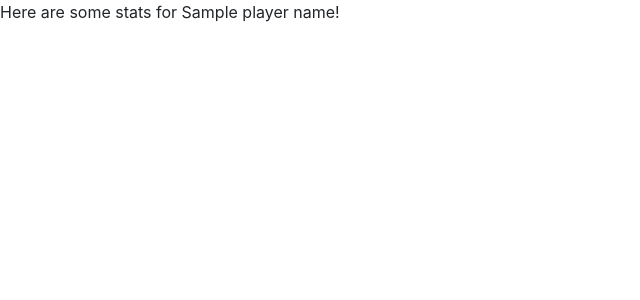
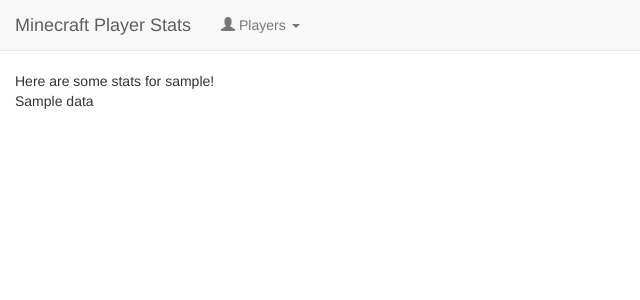
Before and after one commit to infinitewarp/minecraft-player-stats, a Flask app: template app/templates/player.html in a window 1280 px wide. Shown: the top 300 px of the page, without its empty margins (0-640 px from the left). Run offline with Flask 2, Linux system fonts and the light colour scheme; the template is opened without the code that fills it: most values are stand-ins (such as "Sample title", 1, 10 or a date in 2020); some libraries are stand-ins or nearby versions.

Commit message:
update player page to use standard navbar, remove ajax player data loading

```diff
--- a/app/static/js/main.js
+++ /dev/null
@@ -1,7 +0,0 @@
-playerData = null;
-function loadPlayerData(playerName) {
-    $.getJSON("/player/" + playerName + ".json", function(data) {
-        playerData = data;
-        $("#data").text(JSON.stringify(playerData));
-    });
-}
--- a/app/templates/navbar.html
+++ b/app/templates/navbar.html
@@ -8,7 +8,7 @@
                 <span class="icon-bar"></span>
                 <span class="icon-bar"></span>
             </button>
-            <a class="navbar-brand" href="">Minecraft Player Stats</a>
+            <a class="navbar-brand" href="/">Minecraft Player Stats</a>
         </div>
         <div class="navbar-collapse collapse">
             <ul class="nav navbar-nav">
--- a/app/templates/player.html
+++ b/app/templates/player.html
@@ -1,11 +1,8 @@
 {% extends "layout.html" %}
-{% block title %}{{player_name}} Stats{% endblock %}
-{% block navbar %}{% endblock %}
+{% block title %}{{player.username}} Stats{% endblock %}
 {% block maincontent %}
-<div id="heading">Here are some stats for {{player_name}}!</div>
-<div id="data"></div>
+<div class="container-fluid" role="main">
+    <div id="heading">Here are some stats for {{player.username}}!</div>
+    <div id="data">{{player.data}}</div>
+</div>
 {% endblock %}
-{% block footer %}
-{{ super() }}
-<script src="/static/js/main.js" async onload="loadPlayerData('{{player_name}}')"></script>
-{% endblock %}
```
Also changed, not shown: app/views.py (+7 -2 lines).
